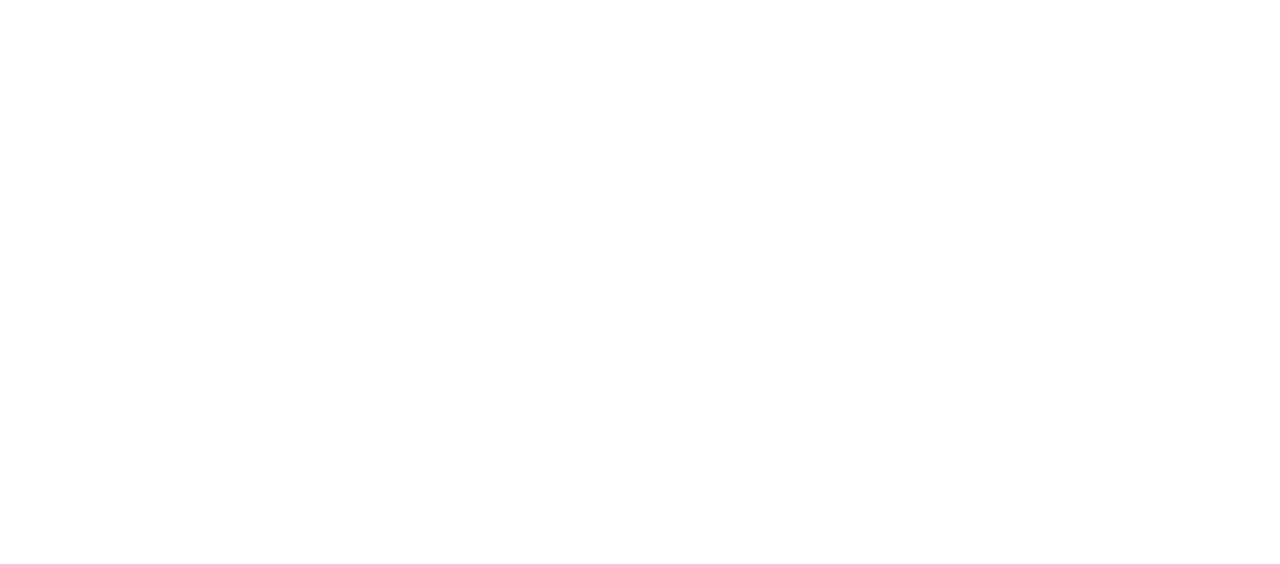
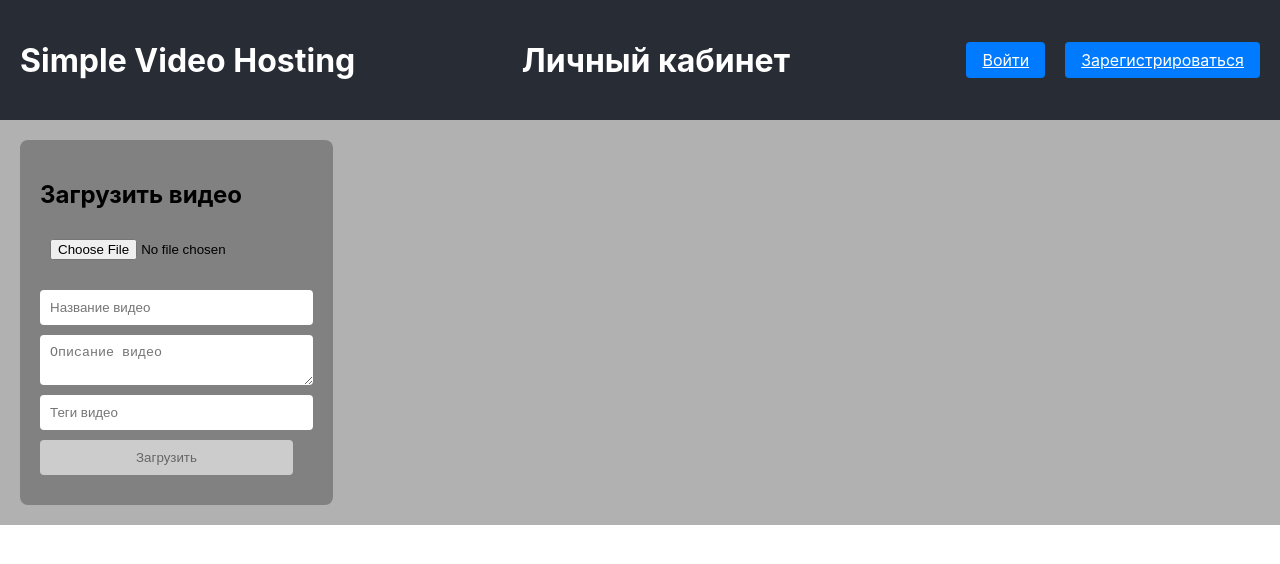
Before and after one commit to SidorovichPavel/svh_client, a React (Create React App) app: page /profile in a window 1280 px wide. Before the commit this address had no page. Shown: the top 564 px of the page. Built offline with nearby package versions, Linux system fonts and the light colour scheme.

Commit message:
just commit

```diff
--- a/src/App.tsx
+++ b/src/App.tsx
@@ -3,6 +3,8 @@
 
 import Watch from './Pages/Watch';
 import Welcome from './Pages/Welcome';
+import Profile from './Pages/Profile';
+
 import RegisterForm from './Pages/Components/RegisterForm/RegisterForm';
 import LoginForm from './Pages/Components/LoginForm/LoginForm'
 
@@ -13,6 +15,7 @@
       <Routes>
         <Route path="/" element={<></>} />
         <Route index element={<Watch />} />
+        <Route path='profile' element={<Profile />} />
         <Route path='login' element={<Welcome welcomeForm={<LoginForm />} />} />
         <Route path='register' element={<Welcome welcomeForm={<RegisterForm />} />} />
       </Routes>
--- a/src/Pages/Components/Header/Header.tsx
+++ b/src/Pages/Components/Header/Header.tsx
@@ -4,26 +4,31 @@
 import { Link } from 'react-router-dom';
 
 interface IHeader {
+  page_title: string;
 }
 
-const Header: React.FC<IHeader> = ({ }) => {
+const Header: React.FC<IHeader> = ({ page_title }) => {
 
+  const app_title = "Simple Video Hosting";
   const token = localStorage.getItem("token");
 
   return (
     <header className="Header">
       <div className="Header-brand">
-        <h1>Simple Video Hosting</h1>
+        <h1>{app_title}</h1>
+      </div>
+      <div>
+        <h1>{page_title}</h1>
       </div>
       <div className="Header-actions">
         {token ?
           <div>
-
+            <Link to={"/profile"} className='btn btn-primary Header-button'>Личный кабинет</Link>
           </div>
           :
           <div>
             <Link to="/login" className="btn btn-primary Header-button">Войти</Link>
-            <Link to="/register" className="Header-button">Зарегистрироваться</Link>
+            <Link to="/register" className="btn btn-primary Header-button">Зарегистрироваться</Link>
           </div>}
       </div>
     </header>
--- /dev/null
+++ b/src/Pages/Profile.css
@@ -0,0 +1,67 @@
+.ProfilePage {
+  display: flex;
+  flex-direction: column;
+  margin: 0 auto;
+}
+
+h1 {
+  text-align: center;
+  margin-bottom: 20px;
+}
+
+.LeftPane,
+.MiddlePane,
+.RightPane {
+  display: flex;
+  flex: 1;
+}
+
+.LeftPane {
+  padding: 20px;
+  background-color: #b1b1b1;
+}
+
+.Upload-form {
+  background-color: #818181;
+  padding: 20px;
+  border-radius: 8px;
+}
+
+.Upload-form input,
+.Upload-form textarea,
+.Upload-form button {
+  display: block;
+  margin-bottom: 10px;
+  padding: 10px;
+  width: calc(100% - 20px);
+  border: none;
+  border-radius: 4px;
+}
+
+.Upload-form input[type='file'] {
+  margin-bottom: 20px;
+}
+
+.Upload-button {
+  background-color: #1b74d4;
+  color: white;
+  cursor: pointer;
+}
+
+.Upload-button:disabled {
+  background-color: #ccc;
+  color: #666;
+}
+
+.Upload-button:not(:disabled):hover {
+  background-color: #0056b3;
+}
+
+.Upload-progress {
+  width: 100%;
+  margin-top: 10px;
+}
+
+.Upload-success {
+  color: green;
+}
--- /dev/null
+++ b/src/Pages/Profile.tsx
@@ -0,0 +1,116 @@
+import React, { useState } from 'react';
+import axios from 'axios';
+import './Profile.css';
+
+import Header from './Components/Header/Header';
+
+import { Resumable, ResumableFile } from 'resumable-ts';
+
+const ProfilePage: React.FC = () => {
+
+    const [videoTitle, setVideoTitle] = useState('');
+    const [videoDescription, setVideoDescription] = useState('');
+    const [videoTags, setVideoTags] = useState('');
+
+    const [selectedFile, setSelectedFile] = useState<File | null>(null);
+    const [uploading, setUploading] = useState(false);
+    const [chunk, setChunksize] = useState(10485760);
+    const [uploadProgress, setUploadProgress] = useState(0);
+
+    const handleVideoTitleChange = (e: React.ChangeEvent<HTMLInputElement>) => {
+        setVideoTitle(e.target.value);
+    };
+
+    const handleVideoDescriptionChange = (e: React.ChangeEvent<HTMLTextAreaElement>) => {
+        setVideoDescription(e.target.value);
+    };
+
+    const handleVideoTagsChange = (e: React.ChangeEvent<HTMLInputElement>) => {
+        setVideoTags(e.target.value);
+    };
+
+    const acceptedTypes = ['video/mp4', 'video/mpeg', 'video/quicktime', 'video/x-msvideo', 'video/x-ms-wmv', 'video/x-matroska', 'video/webm',];
+
+    const isVideoFile = (file: File): boolean => {
+        console.log(file.type);
+        const res = acceptedTypes.includes(file.type) && (file.name.match(/\.(avi|mp4|mkv|wmv|mov)$/i) !== null);
+        console.log("Debug : isVideoFile output : ", res);
+        return res;
+    };
+
+    const handleFileChange = (e: React.ChangeEvent<HTMLInputElement>) => {
+        if (!e.target.files)
+            return;
+        const file = e.target.files[0];
+
+        if (file && isVideoFile(file)) {
+            setSelectedFile(file);
+        }
+        else {
+            setSelectedFile(null);
+        }
+    };
+
+    const handleUpload = async () => {
+        if (selectedFile) {
+            var r = new Resumable({
+                target: `http://localhost:8090/api/upload`,
+                testChunks: false,
+                chunkSize: chunk,
+                forceChunkSize: true,
+                simultaneousUploads: 2,
+                query: { upload_token: selectedFile.name },
+            });
+
+            r.addFile(selectedFile, (target: ResumableFile) => {
+                r.upload();
+            });
+
+            r.on("fileAdded", (target: ResumableFile) => {
+                r.upload();
+                setUploading(true);
+            });
+
+            r.on("fileSuccess", (target: ResumableFile) => {
+                console.log("Debug : ResumableFile : sucessfully file uploaded");
+                setUploading(false);
+                setSelectedFile(null);
+            });
+
+            r.on("fileError", (target: ResumableFile) => {
+                console.log("Debug : ResumableFile : error Uploading the file");
+                setUploading(false);
+            });
+
+            r.on("fileProgress", (target: ResumableFile) => {
+                setUploadProgress(100 * r.progress());
+            });
+        }
+    };
+
+    return (
+        <div className="ProfilePage">
+            <Header page_title='Личный кабинет' />
+            <div className="LeftPane">
+                <div className="Upload-form">
+                    <h2>Загрузить видео</h2>
+                    <input type="file" className='btn' accept={acceptedTypes.join(',')} onChange={handleFileChange} />
+                    <input type="text" placeholder="Название видео" value={videoTitle} onChange={handleVideoTitleChange} />
+                    <textarea placeholder="Описание видео" value={videoDescription} onChange={handleVideoDescriptionChange} />
+                    <input type="text" placeholder="Теги видео" value={videoTags} onChange={handleVideoTagsChange} />
+                    <button className="Upload-button" onClick={handleUpload} disabled={!selectedFile || uploading}>{uploading ? "Загрузка..." : "Загрузить"}</button>
+                    {uploadProgress > 0 && uploadProgress < 100 && <progress className="Upload-progress" value={uploadProgress} max={100} />}
+                    {uploadProgress === 100 && <p className="Upload-success">Видео успешно загружено!</p>}
+                </div>
+            </div>
+            <div className="MiddlePane">
+                {/* Здесь может быть контент для средней части экрана */}
+            </div>
+            <div className="RightPane">
+                {/* Здесь может быть контент для правой части экрана */}
+            </div>
+        </div>
+    );
+};
+
+export default ProfilePage;
--- a/src/Pages/Watch.css
+++ b/src/Pages/Watch.css
@@ -1,5 +1,6 @@
 .Watch {
     text-align: center;
+    background-color: #b1b1b1;
 }
 
 .Watch-header {
@@ -20,13 +21,11 @@
     width: auto;
     height: 480px;
     justify-content: center;
-    /* 70% ширины */
 }
 
 .Comments-list,
 .Users-list {
     flex: 20%;
-    /* 15% ширины */
 }
 
 .Video-player,
--- a/src/Pages/Watch.tsx
+++ b/src/Pages/Watch.tsx
@@ -6,7 +6,7 @@
 const Watch: React.FC = () => {
   return (
     <div className="Watch">
-      <Header/>
+      <Header page_title='Просмотр'/>
       <main className="Main-content">
         <div className="Video-player">
           <h2>Видеоплеер</h2>
--- a/src/Pages/Welcome.tsx
+++ b/src/Pages/Welcome.tsx
@@ -14,7 +14,6 @@
                 <h1>Добро пожаловать!</h1>
                 {welcomeForm}
             </div>
-
         </div>
     )
 }
```
Also changed, not shown: package.json (+3 -5 lines), 1 other file (tests, documents, lock files or other folders).
